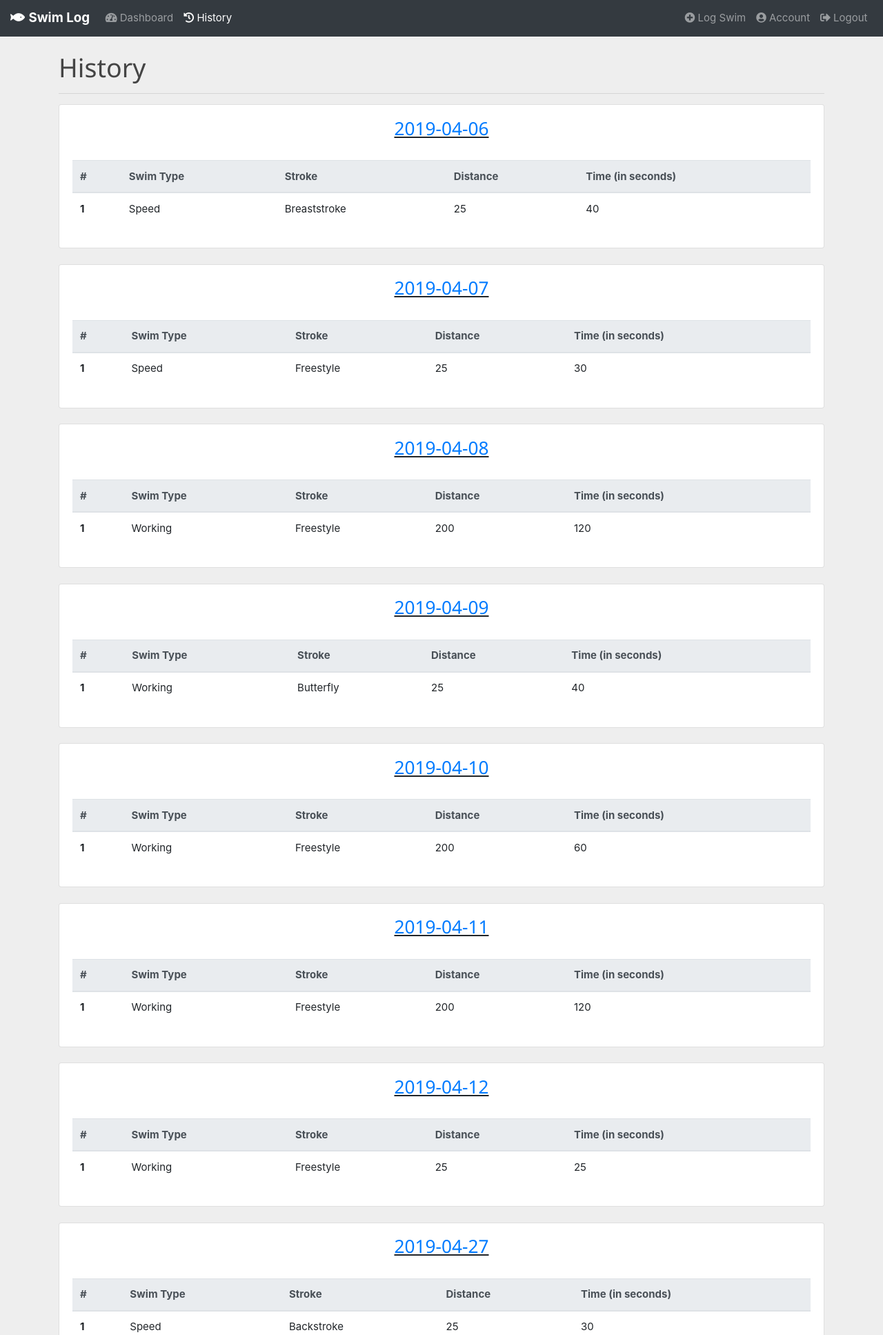
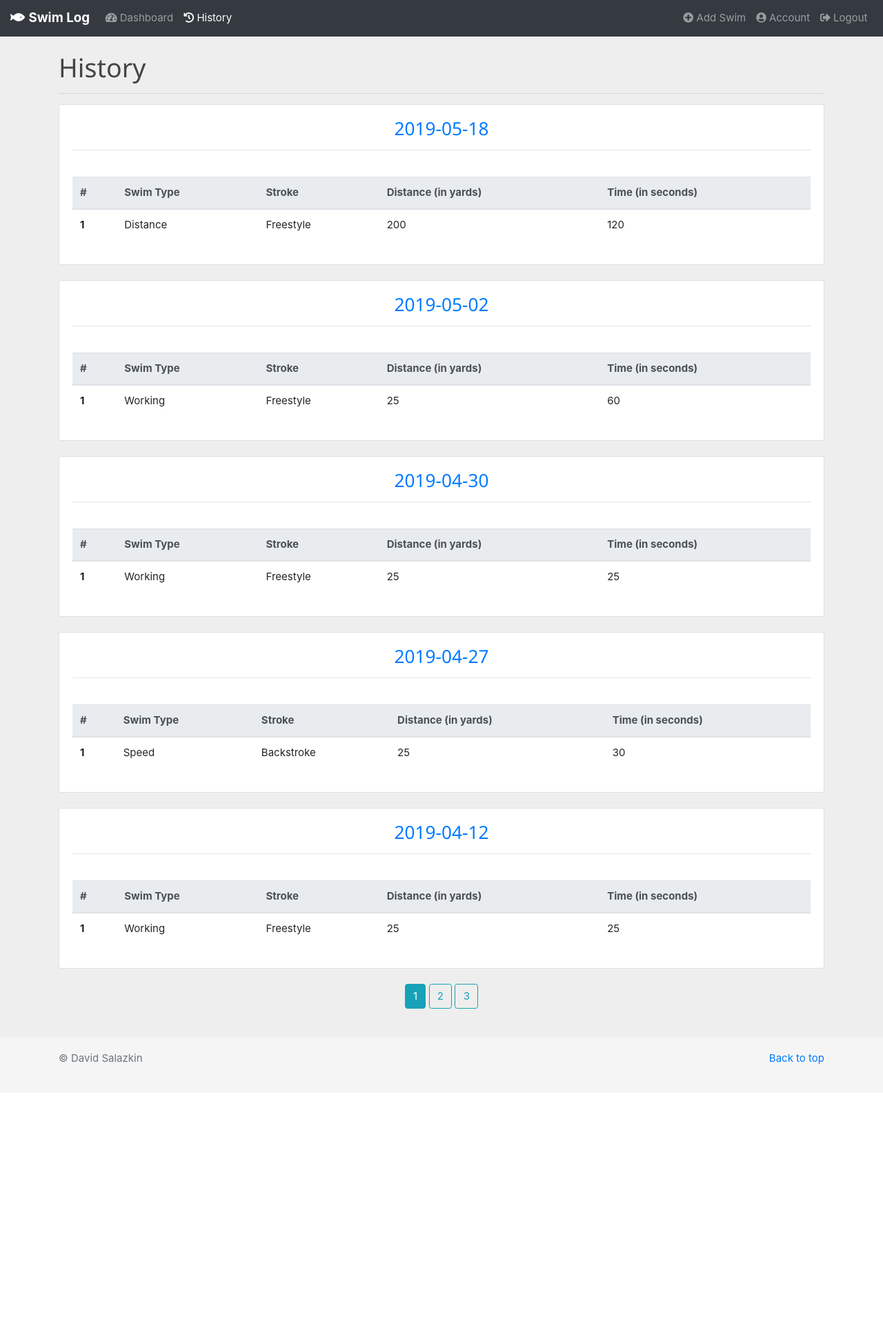
Before and after one commit to davidsalazkin/swim_log, a Flask app: page /history in a window 1280 px wide. Shown: the top 1935 px of the page at 69% size. After the commit the page ends 1542 px from the top, so only its background shows below. Run offline with Flask 2, Linux system fonts and the light colour scheme; a user stored in the database is signed in; data comes from the database, SQL or seed files in the repository; both versions use the stored data as it was after the commit; some libraries are stand-ins or nearby versions.

Commit message:
Added pagination to history items; history items now sort by swim date; renamed 'log swim' tab to 'add swim'

```diff
--- a/swim_log/routes.py
+++ b/swim_log/routes.py
@@ -23,7 +23,8 @@ def dashboard():
 @app.route("/history")
 @login_required
 def history():
-    sessions = Session.query.all()
+    page = request.args.get('page', 1, type=int)
+    sessions = Session.query.order_by(Session.session_date.desc()).paginate(page=page, per_page=5)
     return render_template('history.html', title='History', sessions=sessions)
 
 
@@ -37,7 +38,7 @@ def log_swim():
         db.session.commit()
         flash('Your swim has been succesfully logged.', 'success')
         return redirect(url_for('history'))
-    return render_template('log_swim.html', title='Log Swim', form=form, legend='Log Swim')
+    return render_template('log_swim.html', title='Add Swim', form=form, legend='Add Swim')
 
 
 @app.route("/swim/<int:session_id>")
--- a/swim_log/templates/history.html
+++ b/swim_log/templates/history.html
@@ -1,11 +1,12 @@
 {% extends "layout.html" %}
 {% block content %}
     <h1>History</h1><hr>
-    {% for session in sessions %}
+    {% for session in sessions.items %}
         {% if session.user_id == current_user.id %}
         <div class="card w3-animate-opacity">
             <div class="card-body">
-                <center><u><h3><a href="{{ url_for('session', session_id=session.id) }}">{{ session.session_date }}</a></h3></u></center>
+                <center><h3><a href="{{ url_for('session', session_id=session.id) }}">{{ session.session_date }}</a></h3></center>
+                <hr>
                 <br>
                 <table class="table">
                     <thead class="thead-light">
@@ -13,7 +14,7 @@
                             <th>#</th>
                             <th>Swim Type</th>
                             <th>Stroke</th>
-                            <th>Distance</th>
+                            <th>Distance (in yards)</th>
                             <th>Time (in seconds)</th>
                         </tr>
                     </thead>
@@ -32,4 +33,17 @@
         <br>
         {% endif %}
     {% endfor %}
+    <center>
+    {% for page_num in sessions.iter_pages(left_edge=1, right_edge=1, left_current=1, right_current=2) %}
+        {% if page_num %}
+            {% if sessions.page == page_num %}
+                    <a class="btn btn-info mb-4" href="{{ url_for('history', page=page_num) }}">{{ page_num }}</a>
+            {% else %}
+                    <a class="btn btn-outline-info mb-4" href="{{ url_for('history', page=page_num) }}">{{ page_num }}</a>
+            {% endif %}
+        {% else %}
+            ...
+        {% endif %}
+    {% endfor %}
+    </center>
 {% endblock content %}
--- a/swim_log/templates/layout.html
+++ b/swim_log/templates/layout.html
@@ -72,7 +72,7 @@
         <ul class="navbar-nav ml-auto">
           {% if current_user.is_authenticated %}
           <li class="nav-item">
-            <a id="log_swim" class="nav-link" href="{{ url_for('log_swim') }}"><i class="fas fa-plus-circle"></i> Log Swim</a>
+            <a id="log_swim" class="nav-link" href="{{ url_for('log_swim') }}"><i class="fas fa-plus-circle"></i> Add Swim</a>
           </li>
           <li class="nav-item">
             <a id="account" class="nav-link" href="{{ url_for('account') }}"><i class="fas fa-user-circle"></i> Account</a>
--- a/swim_log/templates/log_swim.html
+++ b/swim_log/templates/log_swim.html
@@ -1,8 +1,8 @@
 {% extends "layout.html" %}
 {% block content %}
+    <h1>{{ legend }}</h1><hr>
     <div class="card w3-animate-opacity">
         <div class="card-body">
-            <center><h1 class="card-title">{{ legend }}</h1></center>
             <form method="POST" action="">
                 {{ form.hidden_tag() }}
                 <fieldset class="form-group">
--- a/swim_log/templates/swim.html
+++ b/swim_log/templates/swim.html
@@ -14,7 +14,7 @@
                             <th>#</th>
                             <th>Swim Type</th>
                             <th>Stroke</th>
-                            <th>Distance</th>
+                            <th>Distance (in yards)</th>
                             <th>Time (in seconds)</th>
                         </tr>
                     </thead>
```
Also changed, not shown: swim_log/site.db.
